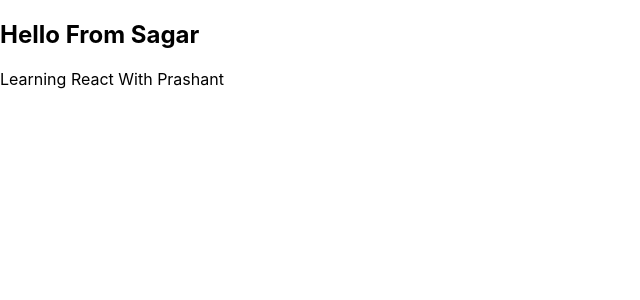
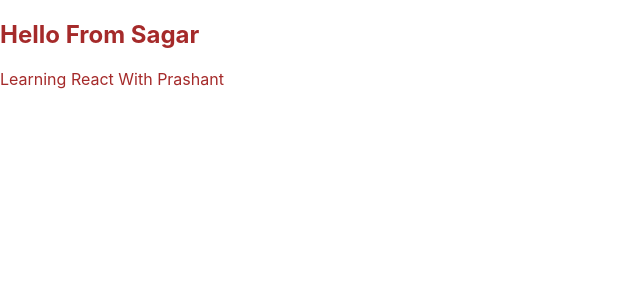
Before and after one commit to prashantjain91/demoreactapp, a React (Create React App) app: page / in a window 1280 px wide. Shown: the top 300 px of the page, without its empty margins (0-640 px from the left). Built offline with nearby package versions, Linux system fonts and the light colour scheme.

Commit message:
New CSS file is added for app container

```diff
--- a/src/App.css
+++ b/src/App.css
@@ -1,38 +1,6 @@
-.App {
-  text-align: center;
+.mainappcontainer{
+  display:'flex';
+  color:brown;
+  justify-content:'center';
+  align-items:'center';
 }
-
-.App-logo {
-  height: 40vmin;
-  pointer-events: none;
-}
-
-@media (prefers-reduced-motion: no-preference) {
-  .App-logo {
-    animation: App-logo-spin infinite 20s linear;
-  }
-}
-
-.App-header {
-  background-color: #282c34;
-  min-height: 100vh;
-  display: flex;
-  flex-direction: column;
-  align-items: center;
-  justify-content: center;
-  font-size: calc(10px + 2vmin);
-  color: white;
-}
-
-.App-link {
-  color: #61dafb;
-}
-
-@keyframes App-logo-spin {
-  from {
-    transform: rotate(0deg);
-  }
-  to {
-    transform: rotate(360deg);
-  }
-}
--- a/src/App.js
+++ b/src/App.js
@@ -1,7 +1,7 @@
 import React from 'react';
-
+import "./App.css";
 const App = () => (
-<div>
+<div className="mainappcontainer">
 <h2>Hello From Sagar</h2>
 <p>Learning React With Prashant</p>
 </div>
```
